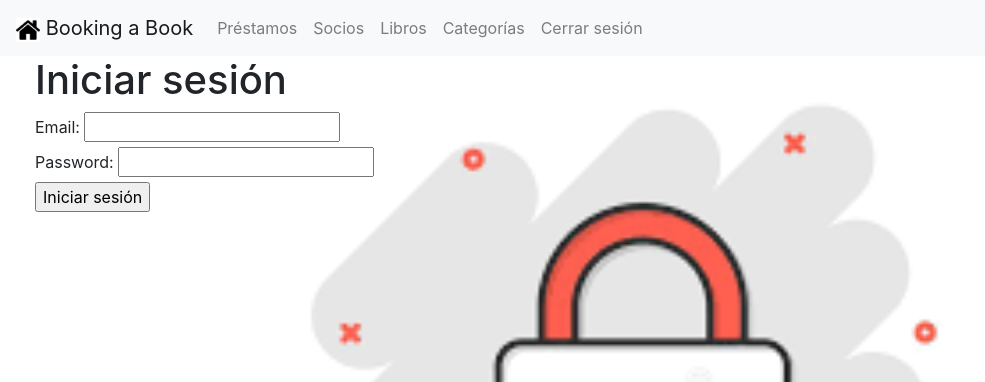
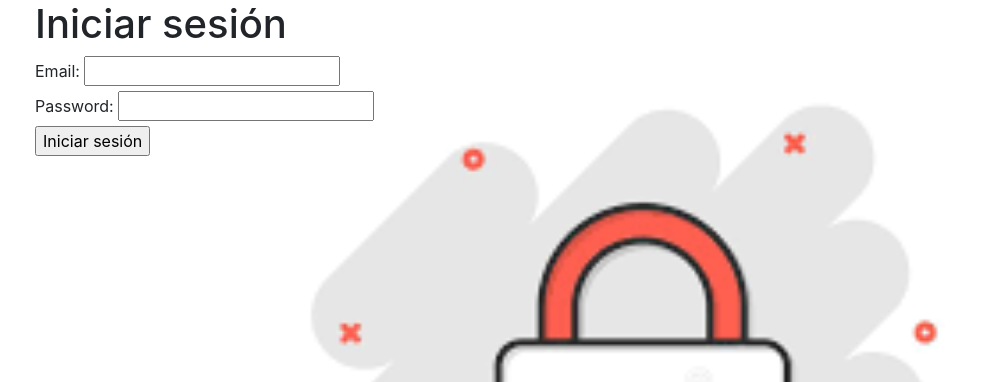
Before and after one commit to montsebc/DAW-PROJECT-MONTSE-BOUZAS, a PHP site: page / in a window 1280 px wide. Shown: the top 382 px of the page, without its empty margins (0-985 px from the left). Run offline with PHP 8.4, Linux system fonts and the light colour scheme.

Commit message:
22/03/23

```diff
--- a/assets/css/styles.css
+++ b/assets/css/styles.css
@@ -9,10 +9,32 @@
     margin-left: 20px;
   }
 
+
+  .bg-image {
+    width: 100%;
+    height: 100%;
+    background-image: url('../images/fraseInspiradora.png');
+    background-size: contain;
+    background-repeat: no-repeat;
+    background-position: center;
+    position: absolute;
+    top: 0;
+    left: 0;
+  }
+  .bg-container {
+    width: 100%;
+    height: 100vh;
+    margin: 0;
+    padding: 0;
+    display: flex;
+    justify-content: center;
+    align-items: center;
+  }
+
   .bg-index {
-    background-image: url('../assets/images/inicioSesion.png');
+    background: url('../images/library.jpg') no-repeat center center fixed;
+    -webkit-background-size: cover;
+    -moz-background-size: cover;
+    -o-background-size: cover;
     background-size: cover;
-    background-position: center center;
-    background-repeat: no-repeat;
-    background-attachment: fixed;
-}
+  }
--- /dev/null
+++ b/config/config.php
@@ -0,0 +1,6 @@
+<?php
+define('DB_SERVER', 'localhost');
+define('DB_USERNAME', 'root');
+define('DB_PASSWORD', '');
+define('DB_NAME', 'booking a book');
+?>
--- a/config/database.php
+++ b/config/database.php
@@ -1,16 +1,11 @@
 <?php
-$servername = "localhost";
-$username = "root";
-$password = "";
-$dbname = "booking a book";
+require_once 'config.php';
 
 // Crear conexión
-$conn = new mysqli($servername, $username, $password, $dbname);
+$conn = new mysqli(DB_SERVER, DB_USERNAME, DB_PASSWORD, DB_NAME);
 
 // Comprobar conexión
 if ($conn->connect_error) {
     die("Conexión fallida: " . $conn->connect_error);
 }
-
-
 ?>
--- a/index.php
+++ b/index.php
@@ -52,38 +52,7 @@
 
 </head>
 <body class="bg-index">
-
-    <nav class="navbar navbar-expand-lg navbar-light bg-light">
-    <a class="navbar-brand" href="../../bienvenida.php">
-    <img src="assets/images/house-icon.png" alt="Home" style="height: 24px; width: 24px;">
-    Booking a Book
-</a>
-        <button class="navbar-toggler" type="button" data-toggle="collapse" data-target="#navbarNav" aria-controls="navbarNav" aria-expanded="false" aria-label="Toggle navigation">
-            <span class="navbar-toggler-icon"></span>
-        </button>
-        <div class="collapse navbar-collapse" id="navbarNav">
-            <ul class="navbar-nav">
-                <li class="nav-item">
-                <a class="nav-link" href="#">Préstamos</a>
-                </li>
-                <li class="nav-item">
-                    <a class="nav-link" href="#">Socios</a>
-                </li>
-                <li class="nav-item">
-                    <a class="nav-link" href="#">Libros</a>
-                </li>
-                <li class="nav-item">
-                    <a class="nav-link" href="#">Categorías</a>
-                </li>
-                <li class="nav-item">
-                    <a class="nav-link" href="#">Cerrar sesión</a>
-                </li>
-            </ul>
-        </div>
-    </nav>
-
-
-    <div class="container">
+<div class="container">
         <h1>Iniciar sesión</h1>
         <?php if (isset($mensaje)): ?>
             <p><?php echo $mensaje; ?></p>
```
Also changed, not shown: bienvenida.php (+19 -25 lines).
